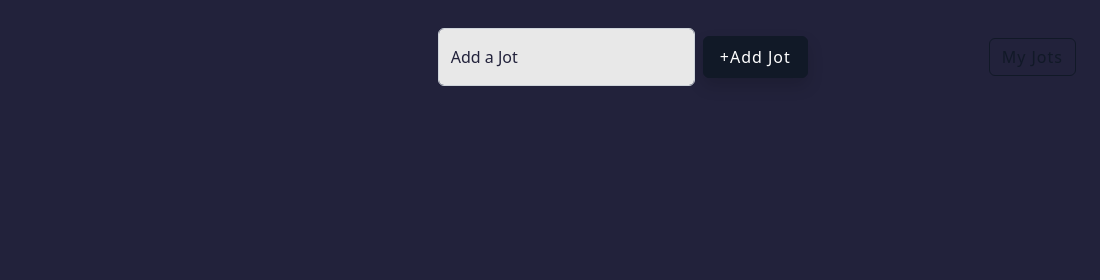
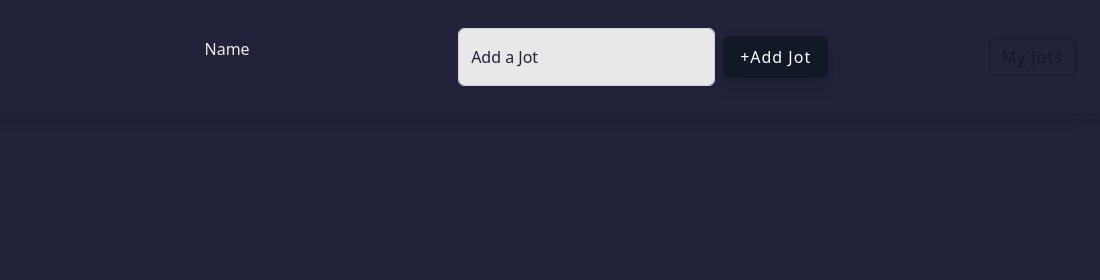
Before and after one commit to sethkunzler/checkpoint_wk3, a website with bundled scripts: page index.html in a window 1280 px wide. Shown: the top 280 px of the page, 180-1280 px from the left. Built offline with nearby package versions, Linux system fonts and the light colour scheme; a script that the page names is missing.

Commit message:
User can Set Active Note.

```diff
--- a/app/AppState.js
+++ b/app/AppState.js
@@ -1,6 +1,7 @@
 import { EventEmitter } from './utils/EventEmitter.js'
 import { createObservableProxy } from './utils/ObservableProxy.js'
 import { Note } from './models/Note.js'
+// @ts-ignore
 import { MainImage } from "./models/MainImage.js"
 class ObservableAppState extends EventEmitter {
 
@@ -8,10 +9,21 @@ class ObservableAppState extends EventEmitter {
   // examples = []
 
   /**@type {Note[]} */
-  notes = []
+  notes = [
+    new Note({
+      name: 'Name',
+      body: 'just a Test',
+      color: "yellow"
+    })
+  ]
 
-  /**@type {Note | MainImage} */
-  activeNote = new MainImage({source: 'assets/img/typewritter_unDraw.svg',  title:'You have not selected a note yet.', alt: 'typewritter - a space to jot down notes'})
+  /**@type {Note | null} */
+  activeNote = null
+  //   new MainImage({
+  //   source: 'assets/img/typewritter_unDraw.svg',
+  //   title:'You have not selected a note yet.',
+  //   alt: 'typewritter - a space to jot down notes'
+  // })
 }
 
 export const AppState = createObservableProxy(new ObservableAppState())
--- a/app/controllers/NotesController.js
+++ b/app/controllers/NotesController.js
@@ -1,6 +1,41 @@
+import { AppState } from "../AppState.js"
+import { notesService } from "../services/NotesService.js";
+import { setHTML } from "../utils/Writer.js";
+
+function _drawNotesList() {
+  console.log('draw notes list function called')
+
+  const notesList = AppState.notes
+  let htmlString = ''
+
+  notesList.forEach(note => htmlString += note.NoteListHTMLTemplate)
+
+  setHTML('notesList', htmlString)
+}
+
+function _drawActiveNote() {
+  console.log("draw active note function called")
+
+  const activeNote = AppState.activeNote
+
+  setHTML('activeNote', activeNote.ActiveNoteHTMLTemplate)
+}
+
 
 export class NotesController {
   constructor() {
-    console.log('drawing Notes Controller')
+    // console.log('drawing Notes Controller')
+    _drawNotesList()
+
+    // event listeners
+    AppState.on('notes', _drawNotesList)
+    AppState.on('activeNote', _drawActiveNote)
   }
+
+  setActiveNote(noteId) {
+    console.log('setting active note')
+    notesService.setActiveNote(noteId)
+  }
+
+
 }
--- a/app/models/Note.js
+++ b/app/models/Note.js
@@ -13,7 +13,7 @@ export class Note {
 
   get NoteListHTMLTemplate() {
     return /*html*/ `
-  <p id="${this.id}" onclick="setActiveNote()" class="selectable rounded p-2" role="button">${this.name}</p>
+  <p id="${this.id}" onclick="app.NotesController.setActiveNote('${this.id}')" class="selectable rounded p-2" role="button">${this.name}</p>
   `
 }
 
--- /dev/null
+++ b/app/services/NotesService.js
@@ -0,0 +1,16 @@
+import { AppState } from "../AppState.js"
+
+class NotesService {
+
+  setActiveNote(noteId){
+    console.log('received a set active note request from the controller for', noteId)
+    // finds the "Note" by the  given ID
+    const foundNote = AppState.notes.find(note => note.id == noteId)
+    // Sets the Active Note to the Found Note with the matching ID
+    AppState.activeNote = foundNote
+  }
+
+
+}
+
+export const notesService = new NotesService()
--- a/index.html
+++ b/index.html
@@ -16,7 +16,7 @@
 </head>
 
 <body class="bg-purple-dark">
-  <header class="d-flex justify-content-between align-items-center p-4">
+  <header class="d-flex justify-content-between align-items-center shadow p-4">
     <!-- TODO onclick shows offcanvas menu -->
     <img src="assets/img/JotLogo.png" alt="This is the JOT logo" class="img-logo selectable ms-4 p-3" role="button">
     <!-- TODO make into offcanvas menu -->
@@ -29,7 +29,7 @@
     </div>
     <form onsubmit="createNewNote()" action="" class="d-flex">
       <div class="form-floating">
-        <input type="text" class="form-control" name="name" id="noteName" required minlength="3" maxlength="15" placeholder="title" autocomplete="off">
+        <input type="text" class="form-control" name="name" id="noteName" required minlength="3" maxlength="15" placeholder="Title" autocomplete="off">
         <label class="purple-dark" for="noteName">Add a Jot</label>
       </div>
       <button type="Submit" class="btn btn-dark bg-gray-dark gray-light shadow px-3 m-2">+add jot</button>
@@ -41,7 +41,7 @@
   <main class="d-flex w-100 justify-content-center">
     <!-- TODO img needs to disappear if I have selected a JOT -->
     <div class="bg-purple-light gray-light rounded shadow m-3">
-      <div id="" class="">
+      <div id="activeNote" class="">
         <!-- STUB this section has been stubbed into a model // draws either an img or this Active Note -->
         <!-- <section class="container">
           <div class="row">
```
